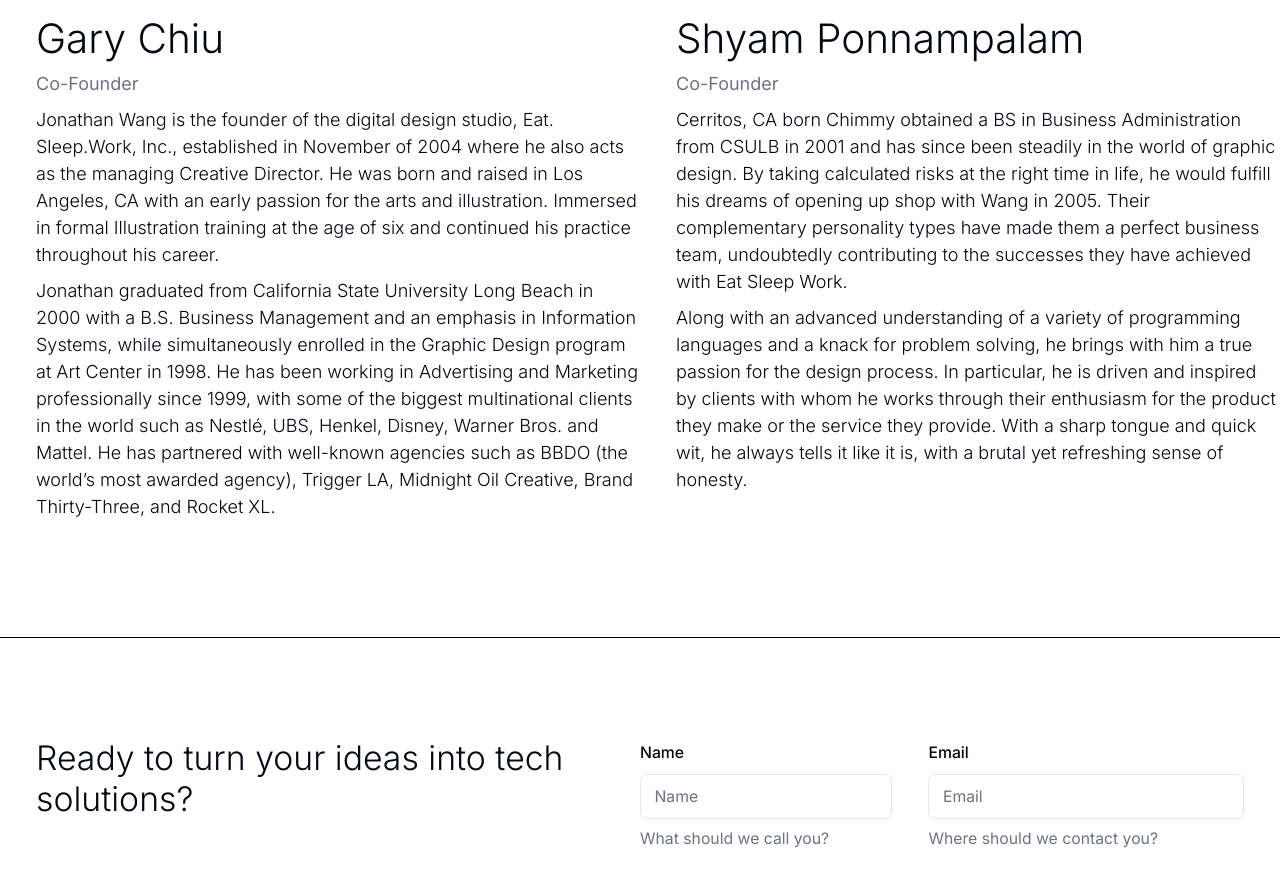
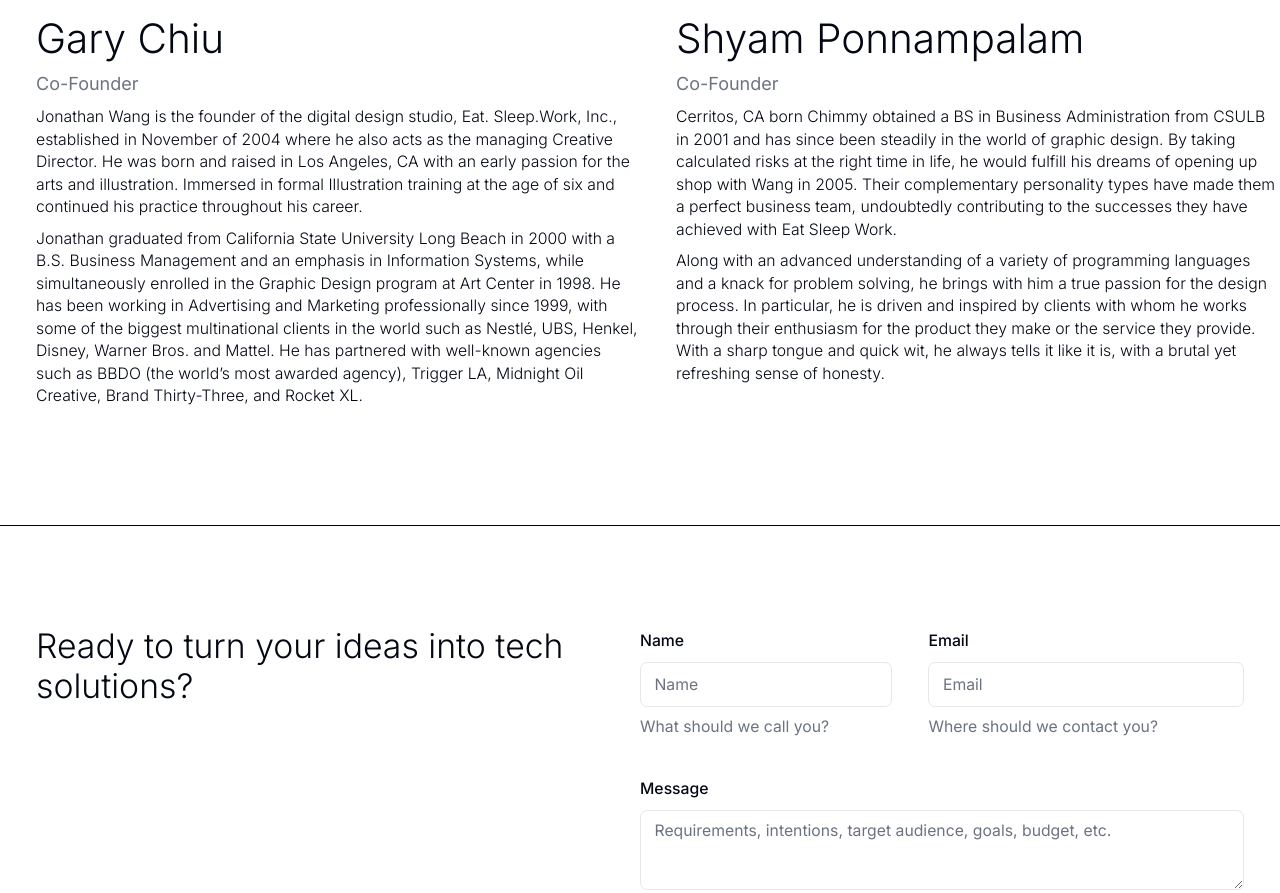
Before and after one commit to garygcchiu/cdap-site, a Next.js app: page / in a window 1280 px wide. Shown: the part 4798-5691 px from the top of the page. Built offline with nearby package versions, Linux system fonts and the light colour scheme; a web font is replaced by a local one; what @designbycode/tailwindcss-text-stroke would draw is missing.

Commit message:
smaller font

```diff
--- a/src/components/Team.tsx
+++ b/src/components/Team.tsx
@@ -29,7 +29,7 @@ const TeamProfile = ({ name, title, picture, biography }: TeamProfileProps) => {
             <div>
                 {biography.split('\n').map((i, key) => {
                     return (
-                        <p className={'mb-2 font-[350]'} key={key}>
+                        <p className={'mb-2 font-[350] text-sm'} key={key}>
                             {i}
                         </p>
                     );
```
